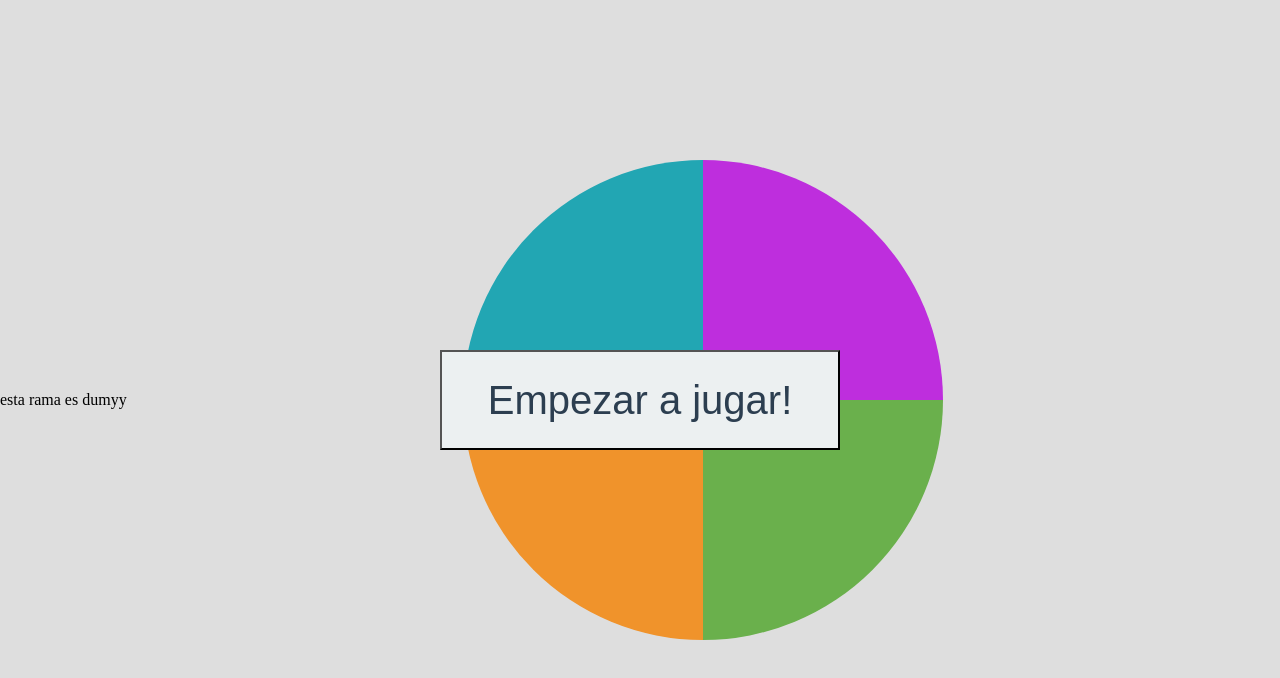
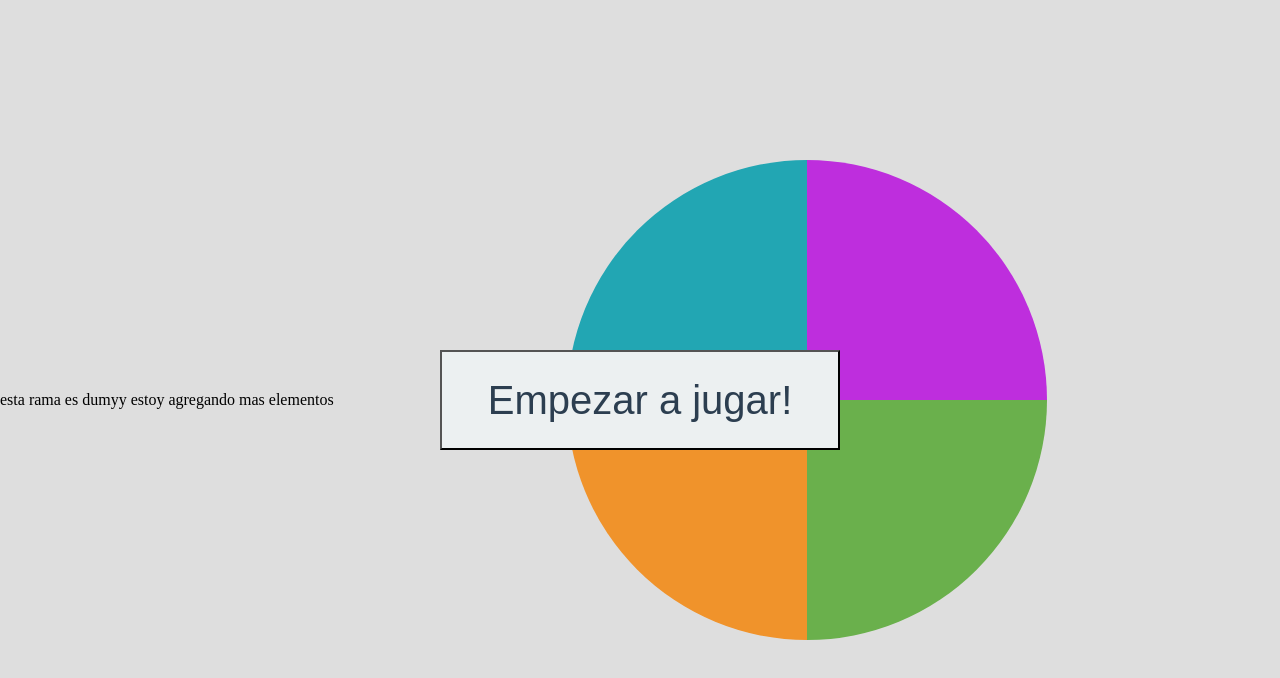
Before and after one commit to JeisonCabarcas/proyecto_7_SimonDice, a plain HTML site: page index.html in a window 1280 px wide. Drawn offline with Linux system fonts and the light colour scheme.

Commit message:
prueba 2

```diff
--- a/index.html
+++ b/index.html
@@ -8,6 +8,7 @@
 </head>
 <body>
     esta rama es dumyy
+    estoy agregando mas elementos
     <div class="gameboard">
         <div id="celeste" class="color celeste left" data-color="celeste"></div>
         <div id="violeta" class="color violeta right" data-color="violeta"></div>
```
